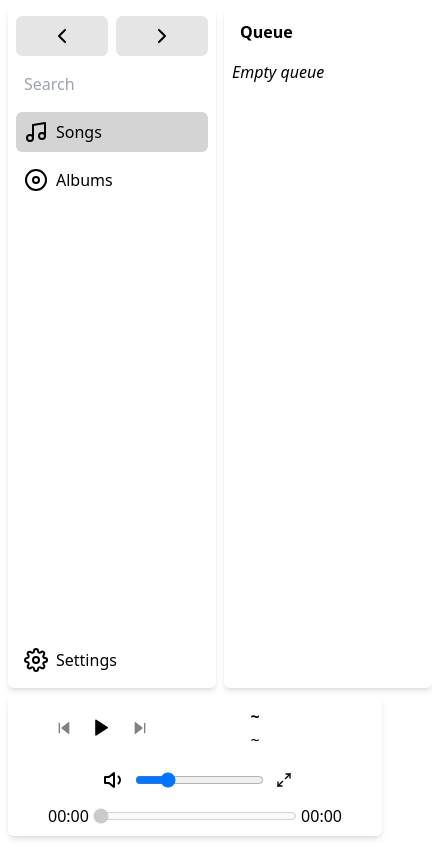
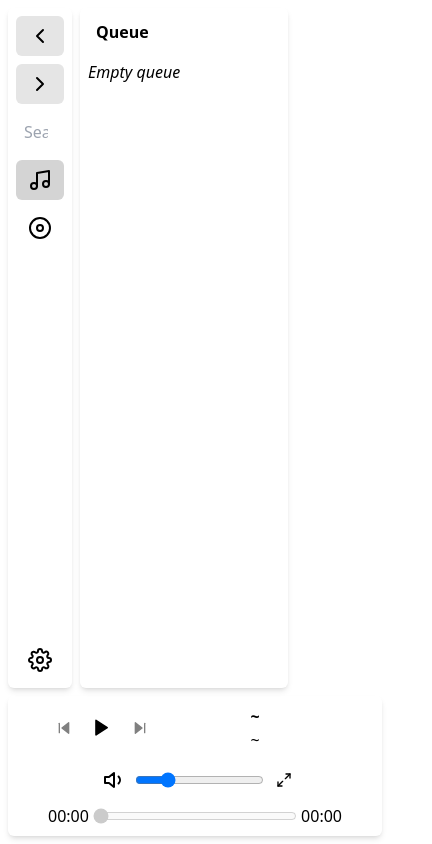
Before and after one commit to callum-jones19/coralia, a React (Vite) app: page /home in a window 390 px wide. Shown: the whole page, 432 px wide, since content can reach past the window. Built offline with nearby package versions, Linux system fonts and the light colour scheme.

Commit message:
Add reactivity to menubar

```diff
--- a/src/components/Sidebars/MenuBar.tsx
+++ b/src/components/Sidebars/MenuBar.tsx
@@ -70,7 +70,7 @@ export default function MenuBar({ onSearch }: MenuBarProps) {
 
   return (
     <>
-      <BackgroundCard className="basis-52 flex-grow-0 flex-shrink-0 rounded-md p-2 w-full h-full flex flex-col justify-between overflow-hidden">
+      <BackgroundCard className="basis-16 sm:basis-52 flex-grow-0 flex-shrink-0 rounded-md p-2 w-full h-full flex flex-col justify-between overflow-hidden">
         <div className="w-full flex flex-col gap-2 items-start">
           <div className="w-full flex flex-row justify-between gap-2 flex-wrap">
             <button
@@ -88,32 +88,32 @@ export default function MenuBar({ onSearch }: MenuBarProps) {
           </div>
           <SearchBar onSearch={onSearch} />
           <button
-            className={`flex flex-row items-center justify-start gap-2 w-full rounded-md p-2 ${activeSection !== "Songs"
+            className={`flex flex-row items-center justify-center sm:justify-start gap-2 w-full rounded-md p-2 ${activeSection !== "Songs"
               ? "hover:bg-neutral-200 hover:dark:bg-neutral-700"
               : "bg-neutral-300 dark:bg-neutral-900"
               }`}
             onClick={() => handleClickSongs()}
           >
             <Music />
-            <p>Songs</p>
+            <p className="hidden sm:block">Songs</p>
           </button>
           <button
-            className={`flex flex-row items-center justify-start gap-2 w-full rounded-md p-2  ${activeSection !== "Albums"
+            className={`flex flex-row items-center justify-center sm:justify-start gap-2 w-full rounded-md p-2  ${activeSection !== "Albums"
               ? "hover:bg-neutral-200 hover:dark:bg-neutral-700"
               : "bg-neutral-300 dark:bg-neutral-900"
               }`}
             onClick={() => handleClickAlbums()}
           >
             <Disc />
-            <p>Albums</p>
+            <p className="hidden sm:block">Albums</p>
           </button>
         </div>
         <button
-          className="flex flex-row items-center justify-start gap-2 w-full rounded-md p-2 hover:bg-neutral-300 hover:dark:bg-neutral-700"
+          className="flex flex-row items-center justify-center sm:justify-start gap-2 w-full rounded-md p-2 hover:bg-neutral-300 hover:dark:bg-neutral-700"
           onClick={() => handleClickSettings()}
         >
           <Settings />
-          <p>Settings</p>
+          <p className="hidden sm:block">Settings</p>
         </button>
       </BackgroundCard>
     </>
```
